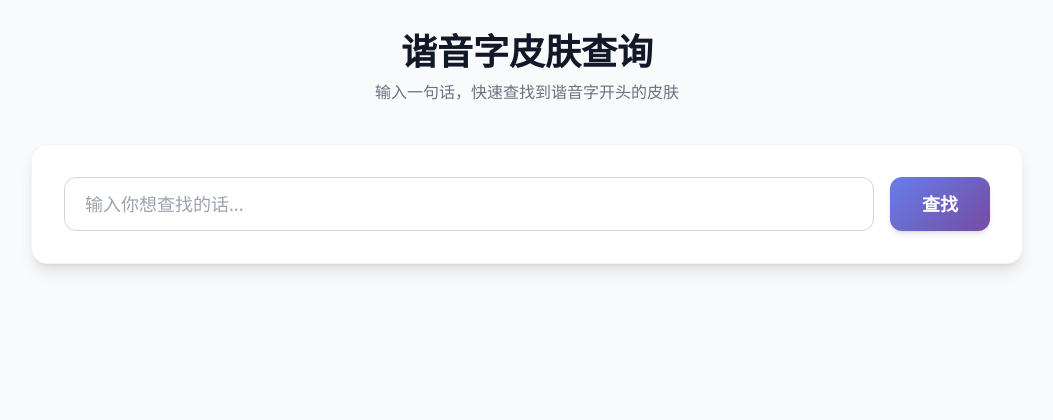
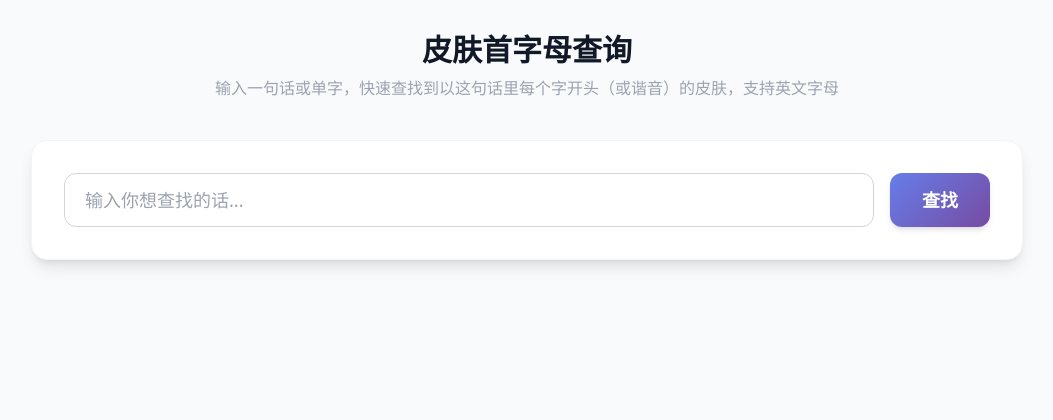
Before and after one commit to Wangnov/d5collect, a Flask app: page / in a window 1280 px wide. Shown: the top 420 px of the page, without its empty margins (113-1166 px from the left). Run offline with Flask 2, Linux system fonts and the light colour scheme; some libraries are stand-ins or nearby versions.

Commit message:
feat(index.html): 更新页面标题和描述，优化用户体验
- 将页面标题更改为“第五人格：皮肤首字母查询”，更准确地反映功能
- 更新主标题为“皮肤首字母查询”，并调整描述以支持输入单字或句子，提升用户理解和使用便捷性

```diff
--- a/templates/index.html
+++ b/templates/index.html
@@ -4,7 +4,7 @@
 <head>
     <meta charset="UTF-8">
     <meta name="viewport" content="width=device-width, initial-scale=1.0, maximum-scale=1.0, user-scalable=no">
-    <title>皮肤查询</title>
+    <title>第五人格：皮肤首字母查询</title>
     <link rel="icon" type="image/png" href="https://webinput.nie.netease.com/img/id5/icon.png">
     <script src="https://cdn.tailwindcss.com"></script>
     <link rel="stylesheet" href="https://cdnjs.cloudflare.com/ajax/libs/font-awesome/6.4.0/css/all.min.css">
@@ -199,8 +199,8 @@
     <main>
         <div class="container mx-auto px-4 py-8 max-w-5xl">
             <div class="text-center mb-10">
-                <h1 class="text-4xl font-extrabold text-gray-900 mb-2">谐音字皮肤查询</h1>
-                <p class="text-gray-500">输入一句话，快速查找到谐音字开头的皮肤</p>
+                <h1 class="text-3xl font-extrabold text-gray-900 mb-2">皮肤首字母查询</h1>
+                <p class="text-gray-400">输入一句话或单字，快速查找到以这句话里每个字开头（或谐音）的皮肤，支持英文字母</p>
             </div>
 
             <form id="searchForm" method="POST" class="mb-12 bg-white rounded-2xl shadow-lg p-8 border border-gray-100">
```
